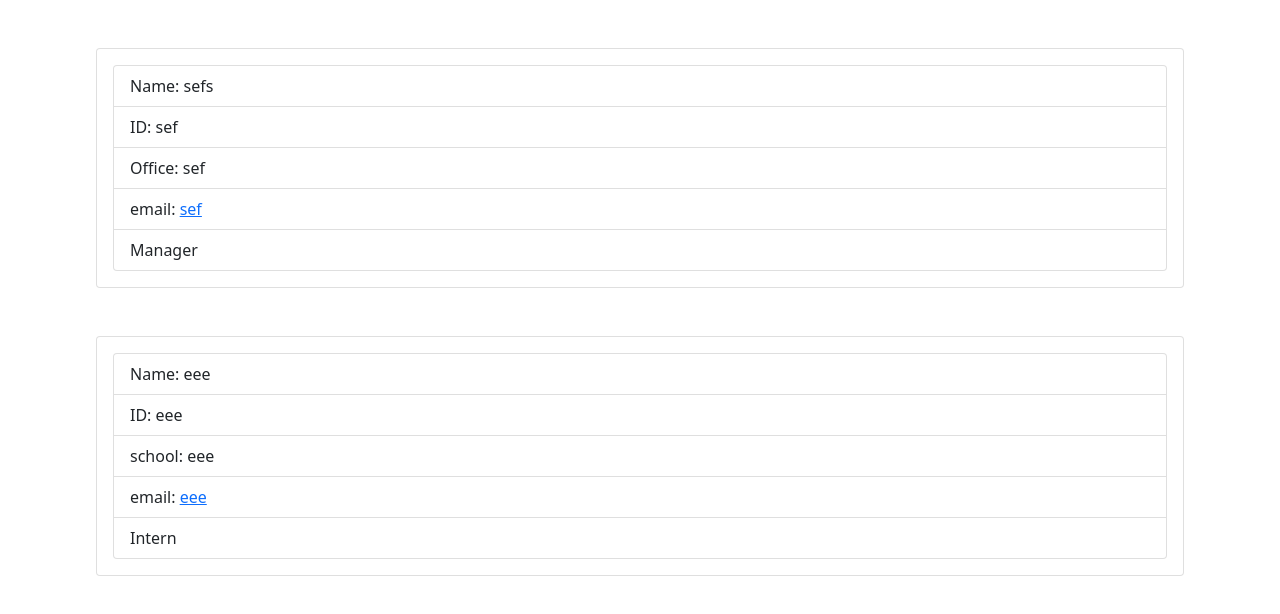
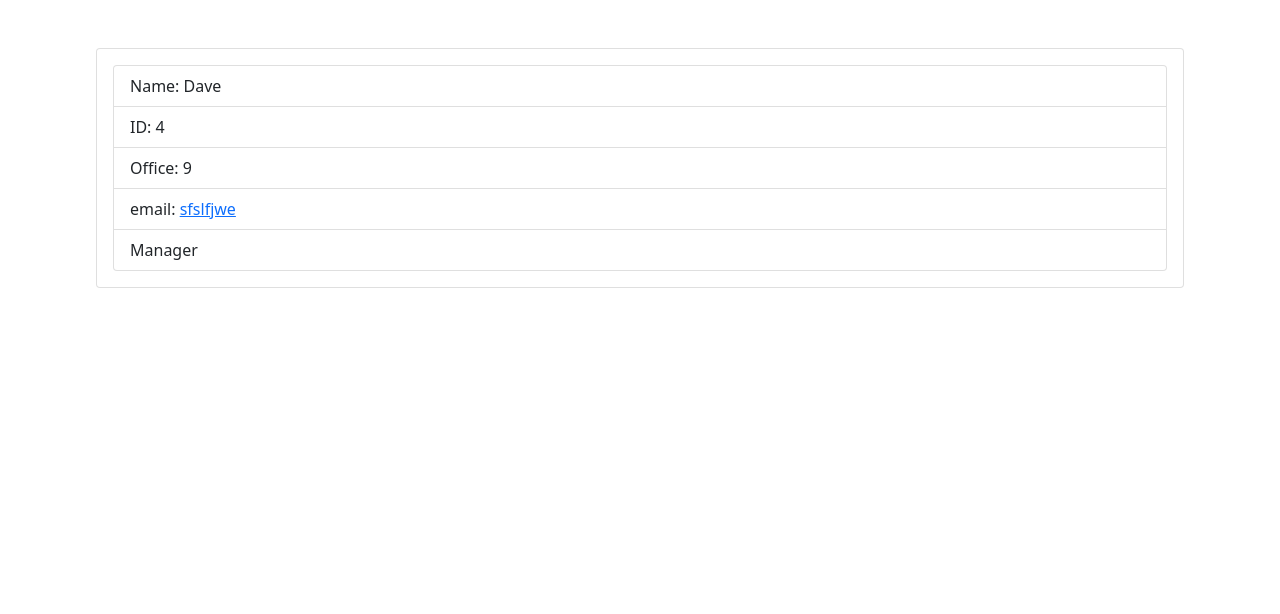
Before and after one commit to AJLosey/Team-Profile-Generator, a website: page index.html in a window 1280 px wide. Drawn offline with nearby package versions, Linux system fonts and the light colour scheme.

Commit message:
fix markdown?

```diff
--- a/index.html
+++ b/index.html
@@ -1,42 +1,27 @@
 <!doctype html>
 <html lang="en">
-
   <head>
     <!-- Required meta tags -->
     <meta charset="utf-8">
     <meta name="viewport" content="width=device-width, initial-scale=1">
 
-  <link href="https://cdn.jsdelivr.net/npm/bootstrap@5.1.3/dist/css/bootstrap.min.css" rel="stylesheet"
-    integrity="sha384-1BmE4kWBq78iYhFldvKuhfTAU6auU8tT94WrHftjDbrCEXSU1oBoqyl2QvZ6jIW3" crossorigin="anonymous">
+    <link href="https://cdn.jsdelivr.net/npm/bootstrap@5.1.3/dist/css/bootstrap.min.css" rel="stylesheet" integrity="sha384-1BmE4kWBq78iYhFldvKuhfTAU6auU8tT94WrHftjDbrCEXSU1oBoqyl2QvZ6jIW3" crossorigin="anonymous">
 
     <title>Team Generator</title>
   </head>
-
   <body>
   <div class="m-5">
     <div class="card row m-5">
         <div class="card-body">
         <ul class="list-group">
-          <li class="list-group-item">Name: sefs</li>
-          <li class="list-group-item">ID: sef</li>
-          <li class="list-group-item">Office: sef</li>
-          <li class="list-group-item">email: <a href="mailto: sef">sef</a> </li>
+        <li class="list-group-item">Name: Dave</li>
+        <li class="list-group-item">ID: 4</li>
+        <li class="list-group-item">Office: 9</li>
+        <li class="list-group-item">email: <a href = "mailto: sfslfjwe">sfslfjwe</a> </li>
         <li class="list-group-item">Manager</li>
-        </ul>
-      </div>
-    </div>
-    <div class="card row m-5">
-      <div class="card-body">
-        <ul class="list-group">
-          <li class="list-group-item">Name: eee</li>
-          <li class="list-group-item">ID: eee</li>
-          <li class="list-group-item">school: eee</li>
-          <li class="list-group-item">email: <a href="mailto: eee">eee</a> </li>
-          <li class="list-group-item">Intern</li>
       </ul>
         </div>
       </div>
 
   </body>
-
 </html>
```
Also changed, not shown: README.md. Lines whose indentation alone changed are shown as unchanged.
